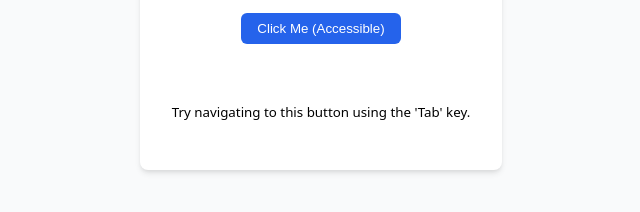
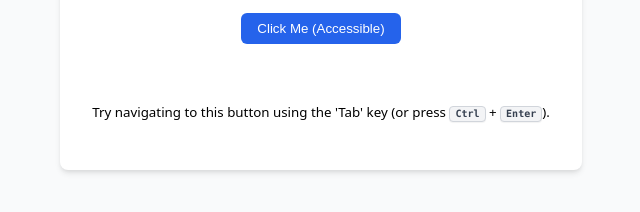
Before and after one commit to Shin5hi/5ive, a plain HTML site: page index.html in a window 1280 px wide. Shown: the part 386-598 px from the top of the page, without its empty margins (319-959 px from the left). Drawn offline with Linux system fonts and the light colour scheme.

Commit message:
feat: add keyboard shortcut (Ctrl+Enter) for primary action
Added `aria-keyshortcuts="Control+Enter"` to the main action button and a `keydown` event listener to support triggering the action via `Ctrl+Enter` or `Meta+Enter`.
Updated the helper text to include a visual hint using `<kbd>` elements.
Added CSS styles for `<kbd>` elements to maintain visual consistency.

Co-authored-by: google-labs-jules[bot] <161369871+google-labs-jules[bot]@users.noreply.github.com>

```diff
--- a/index.html
+++ b/index.html
@@ -100,6 +100,20 @@
       display: flex;
       align-items: center;
     }
+    kbd {
+      background-color: #f3f4f6;
+      border: 1px solid #d1d5db;
+      border-radius: 4px;
+      box-shadow: 0 1px 1px rgba(0, 0, 0, 0.05);
+      color: #374151;
+      display: inline-block;
+      font-size: 0.75em;
+      font-weight: 600;
+      line-height: 1;
+      padding: 2px 5px;
+      white-space: nowrap;
+      font-family: ui-monospace, SFMono-Regular, Menlo, Monaco, Consolas, "Liberation Mono", "Courier New", monospace;
+    }
   </style>
 </head>
 <body>
@@ -108,19 +122,29 @@
     <p>Sample accessible button component:</p>
 
     <!-- ✅ GOOD UX: Semantic button with proper labeling and focus handling -->
-    <button type="button" class="btn" id="action-btn">
+    <button type="button" class="btn" id="action-btn" aria-keyshortcuts="Control+Enter">
       Click Me (Accessible)
     </button>
 
     <div id="feedback" class="feedback" aria-live="polite"></div>
 
-    <p><small>Try navigating to this button using the 'Tab' key.</small></p>
+    <p><small>Try navigating to this button using the 'Tab' key (or press <kbd>Ctrl</kbd> + <kbd>Enter</kbd>).</small></p>
   </main>
 
   <script>
     const actionBtn = document.getElementById('action-btn');
     const feedback = document.getElementById('feedback');
     let feedbackTimeout;
+
+    // Add keyboard shortcut support
+    document.addEventListener('keydown', (e) => {
+      if ((e.ctrlKey || e.metaKey) && e.key === 'Enter') {
+        if (!actionBtn.disabled) {
+          e.preventDefault();
+          actionBtn.click();
+        }
+      }
+    });
 
     actionBtn.addEventListener('click', () => {
       // Clear any existing timeout
```
